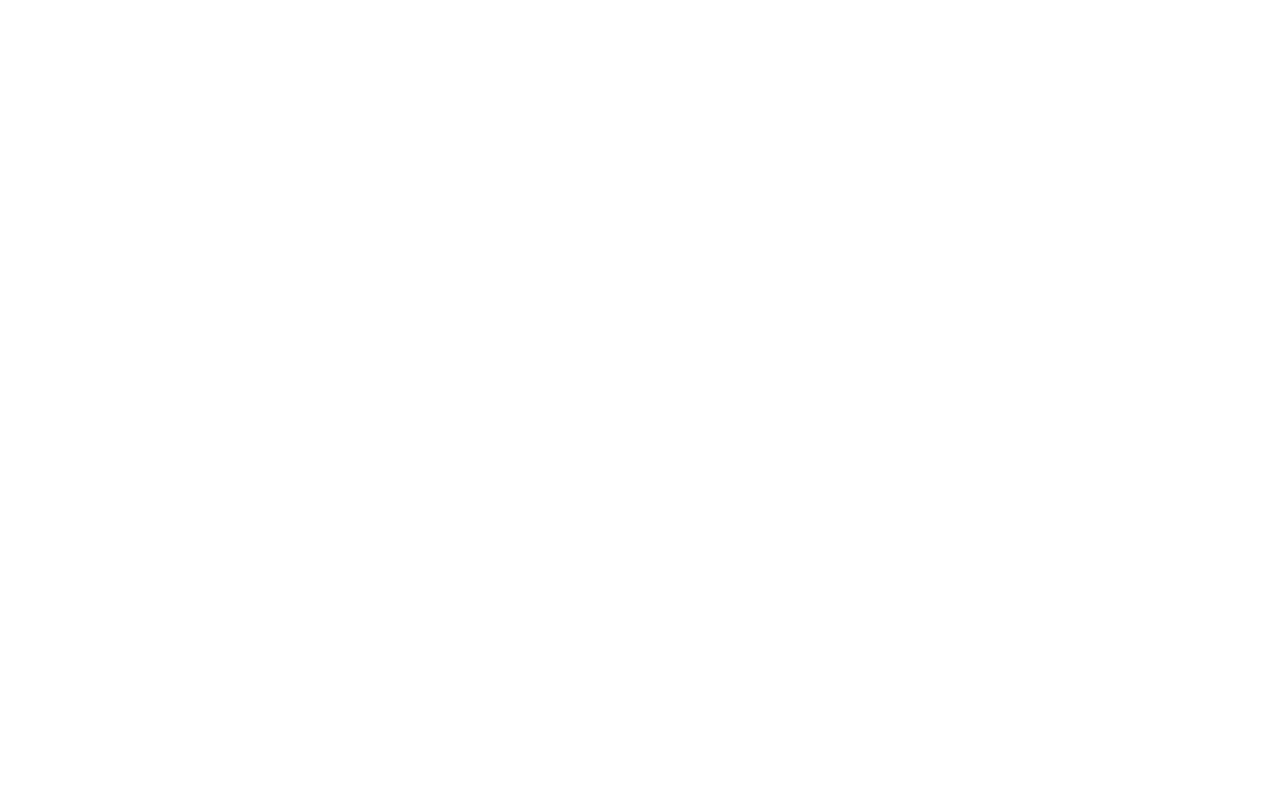
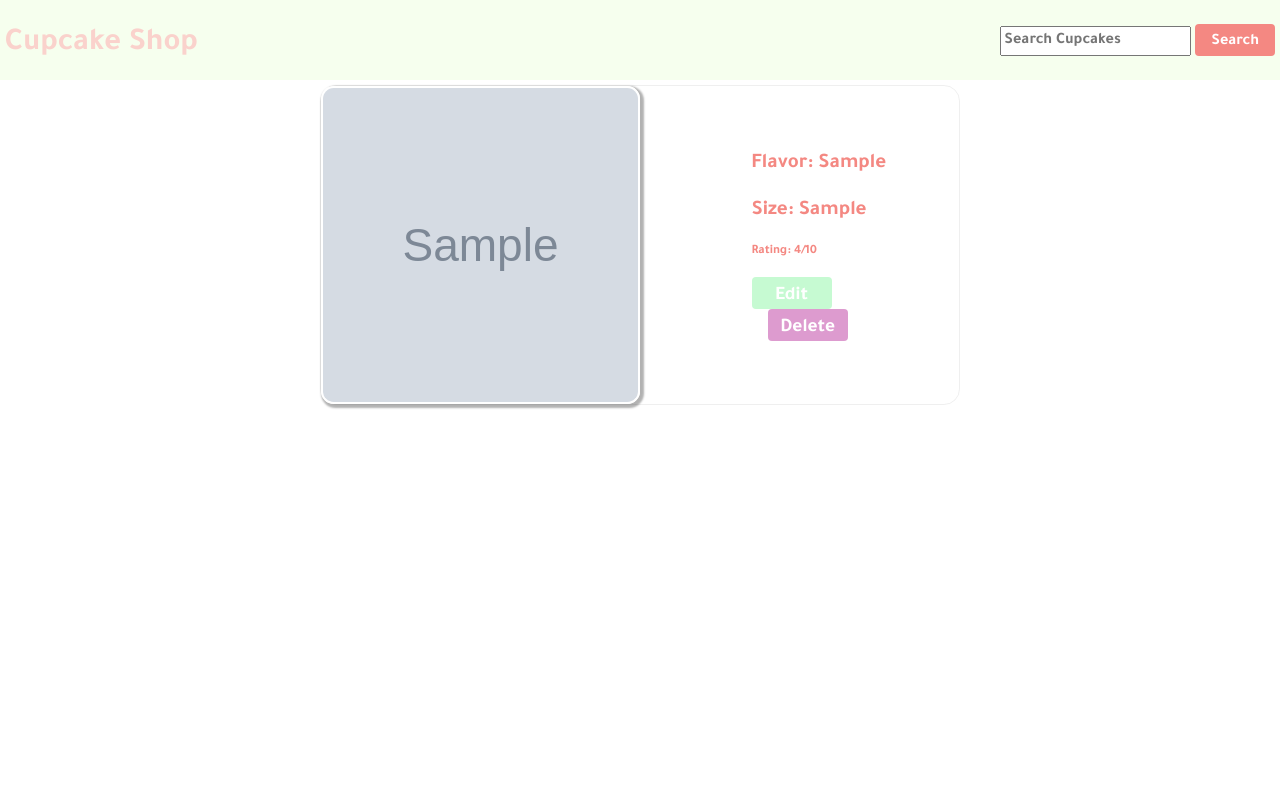
Before and after one commit to gruiz016/Cupcake-api, a Flask app: page / in a window 1280 px wide. Before the commit the page is empty. Run offline with Flask 2, Linux system fonts and the light colour scheme; tables that the repository leaves empty hold one stand-in row (values such as "Sample post"); grey boxes marked "Sample" are stand-in pictures; parts of the project's set-up code (start-up, migrations or seed data) failed here and were passed over; some libraries are stand-ins or nearby versions.

Commit message:
linked client to api

```diff
--- a/static/app.css
+++ b/static/app.css
@@ -0,0 +1,133 @@
+* {
+    box-sizing: border-box;
+}
+
+body {
+    height: 100vh;
+    width: 100vw;
+    margin: 0;
+    padding: 0;
+    font-family: 'Tajawal', sans-serif;
+    display: grid;
+    grid-template-columns: repeat(12, 1fr);
+    grid-template-rows: 5rem auto;
+}
+
+/* NAV */
+nav {
+    height: 100%;
+    grid-column: 1/-1;
+    grid-row: 1;
+    display: flex;
+    justify-content: space-between;
+    align-items: center;
+    background: #f6ffee;
+    padding: 0 .3rem;
+}
+
+nav button,
+.btn-acts button {
+    font-size: 1.2rem;
+    height: 2rem;
+    width: 5rem;
+}
+
+.brand {
+    color: #f48882;
+    font-size: 2rem;
+    margin-top: .5rem;
+}
+
+.brand:hover,
+.brand:active,
+.brand:link,
+.brand:focus {
+    color: #fad2cc;
+}
+
+.btn {
+    background: #f48882;
+    border: #f48882;
+    color: white;
+}
+
+.btn:hover,
+.btn:active,
+.btn:link,
+.btn:focus,
+.btn:visited {
+    background: white;
+    color: #f48882;
+    border: solid 1px #f48882;
+}
+
+/* MAIN */
+
+main {
+    height: 100%;
+    width: 100%;
+    grid-column: 4/10;
+    grid-row: 2;
+}
+
+.cupcake-container {
+    height: 100%;
+    width: 100%;
+    display: flex;
+    flex-direction: column;
+    justify-content: start;
+    align-items: center;
+}
+
+.cake {
+    width: 100%;
+    height: 20rem;
+    display: flex;
+    justify-content: space-between;
+    align-items: center;
+    margin: .3rem 0;
+    border-radius: 1rem;
+    color: #f48882;
+    border: solid 1px #d3d3d35b;
+}
+
+.image {
+    height: 100%;
+    width: 50%;
+}
+
+.data {
+    height: 70%;
+    width: 30%;
+    display: flex;
+    flex-direction: column;
+    justify-content: space-evenly;
+    align-items: flex-start;
+    margin: 0 1rem;
+}
+
+.data p {
+    margin: 0;
+    font-size: 1.3rem;
+}
+
+.btn-acts {
+    width: 100%;
+}
+
+#delete {
+    margin: 0 1rem;
+    background: #dd9bcf;
+}
+
+#edit {
+    background: #c6fad2;
+}
+
+.cake img {
+    height: 100%;
+    width: 100%;
+    border-radius: .8rem;
+    border: 2px solid white;
+    box-shadow: 2px 2px 2px 2px rgba(0, 0, 0, 0.3);
+}
--- a/static/app.js
+++ b/static/app.js
@@ -0,0 +1,34 @@
+$conatiner = $('.cupcake-container')
+
+const BASEURL = 'http://127.0.0.1:5000/'
+
+async function getCupcakes() {
+    const response = await axios.get(`${BASEURL}/api/cupcakes`)
+    const cupcakes = response.data.results.map((results) => results)
+
+    createCupcakeStory(cupcakes)
+}
+
+const createCupcakeStory = (data) => {
+    for (let cupcake of data) {
+        const $item = $(`
+        <div class="cake" data-id=${cupcake.id}>
+            <section class="image">
+                <img src="${cupcake.image}" alt="cupcake image">
+            </section>
+            <section class="data">
+                <p>Flavor: ${cupcake.flavor}</p>
+                <p>Size: ${cupcake.size}</p>
+                <small>Rating: ${cupcake.rating}/10</small>
+                <div class="btn-acts">
+                    <button class="btn" id="edit">Edit</button>
+                    <button class="btn" id="delete">Delete</button>
+                 </div>
+            </section>
+        </div>
+        `)
+        $conatiner.append($item)
+    }
+}
+
+getCupcakes()
--- a/templates/base.html
+++ /dev/null
@@ -1,19 +0,0 @@
-<!DOCTYPE html>
-<html lang="en">
-
-<head>
-    <meta charset="UTF-8">
-    <meta name="viewport" content="width=device-width, initial-scale=1.0">
-    <title>{% block title %}{% endblock %}</title>
-    <link rel="stylesheet" href="/static/app.css">
-</head>
-
-<body>
-    <nav></nav>
-    <main>
-        {% block main %}{% endblock %}
-    </main>
-    <script src="/static/app.js"></script>
-</body>
-
-</html>
--- a/templates/index.html
+++ b/templates/index.html
@@ -1 +1,32 @@
-{% extends 'base.html' %}
+<!DOCTYPE html>
+<html lang="en">
+
+<head>
+    <meta charset="UTF-8">
+    <meta name="viewport" content="width=device-width, initial-scale=1.0">
+    <title>{% block title %}{% endblock %}</title>
+    <link rel="stylesheet" href="https://stackpath.bootstrapcdn.com/bootstrap/4.4.1/css/bootstrap.min.css"
+        integrity="sha384-Vkoo8x4CGsO3+Hhxv8T/Q5PaXtkKtu6ug5TOeNV6gBiFeWPGFN9MuhOf23Q9Ifjh" crossorigin="anonymous">
+    <link href="https://fonts.googleapis.com/css2?family=Tajawal:wght@700&display=swap" rel="stylesheet">
+    <link rel="stylesheet" href="/static/app.css">
+</head>
+
+<body>
+    <nav>
+        <a href="/" class="brand">Cupcake Shop</a>
+        <form class="search">
+            <input type="text" name="term" placeholder="Search Cupcakes">
+            <button class="btn">Search</button>
+        </form>
+    </nav>
+    <main>
+        <div class="cupcake-container"></div>
+    </main>
+    <script src="https://cdnjs.cloudflare.com/ajax/libs/axios/0.19.2/axios.js"
+        integrity="sha256-bd8XIKzrtyJ1O5Sh3Xp3GiuMIzWC42ZekvrMMD4GxRg=" crossorigin="anonymous"></script>
+    <script src="https://code.jquery.com/jquery-3.5.1.min.js"
+        integrity="sha256-9/aliU8dGd2tb6OSsuzixeV4y/faTqgFtohetphbbj0=" crossorigin="anonymous"></script>
+    <script src="/static/app.js"></script>
+</body>
+
+</html>
```
